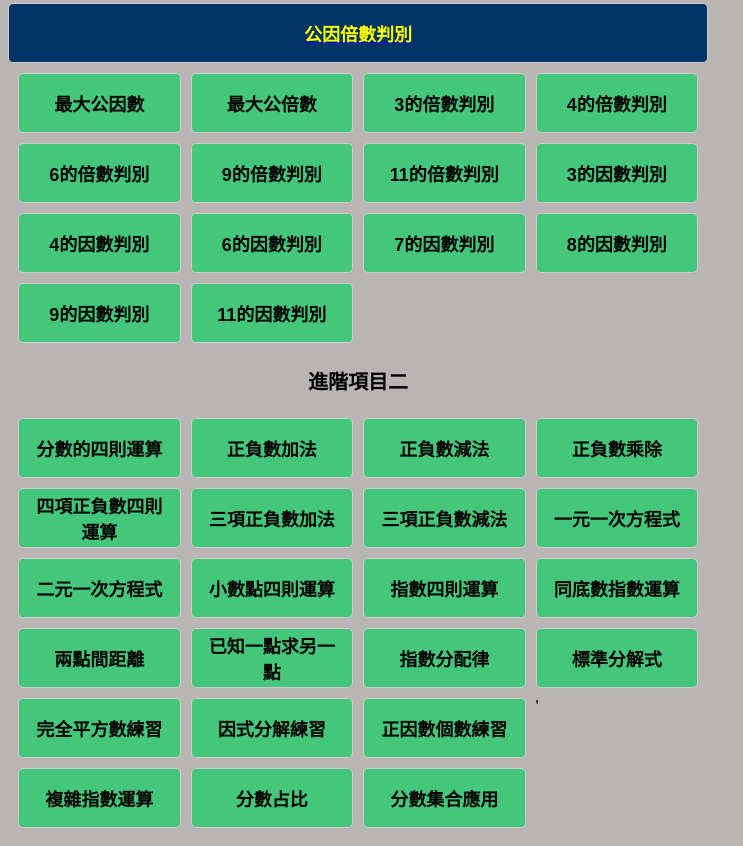
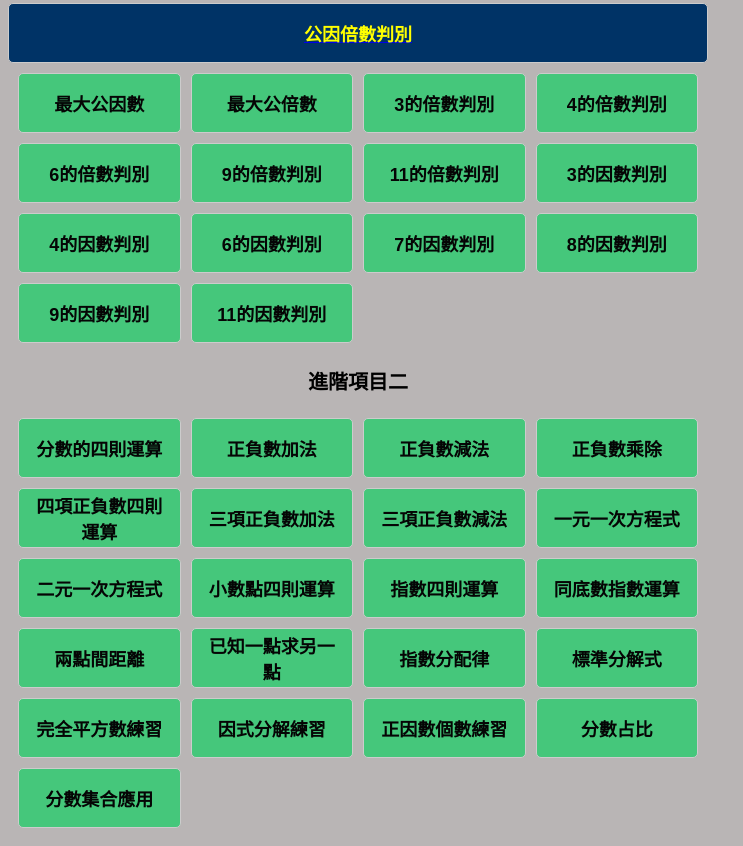
Before and after one commit to CSC-W513/math, a browser extension: page index.html in a window 1280 px wide. Shown: the part 399-1245 px from the top of the page, without its empty margins (0-743 px from the left). Drawn offline with Linux system fonts and the light colour scheme.

Commit message:
Update index.html

```diff
--- a/index.html
+++ b/index.html
@@ -125,7 +125,6 @@
         <button id="perfectSquare">完全平方數練習</button>
         <button id="factorization">因式分解練習</button>
         <button id="factorCount">正因數個數練習</button>
-        '<button id="complexExponentialOperations">複雜指數運算</button>
         <button id="fractionRatio">分數占比</button>
         <button id="setTheoryFractions">分數集合應用</button>
     </div>
```
